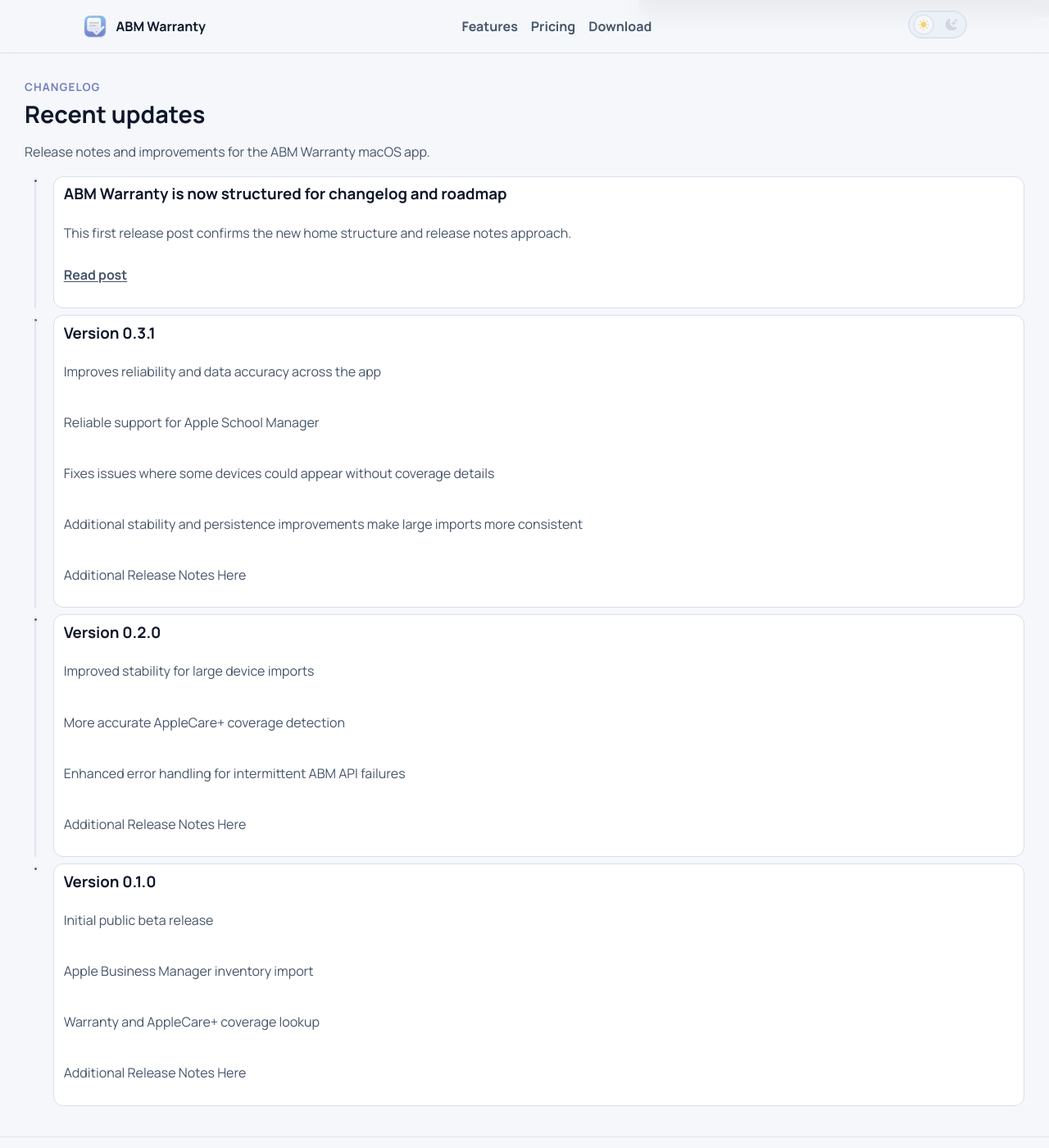
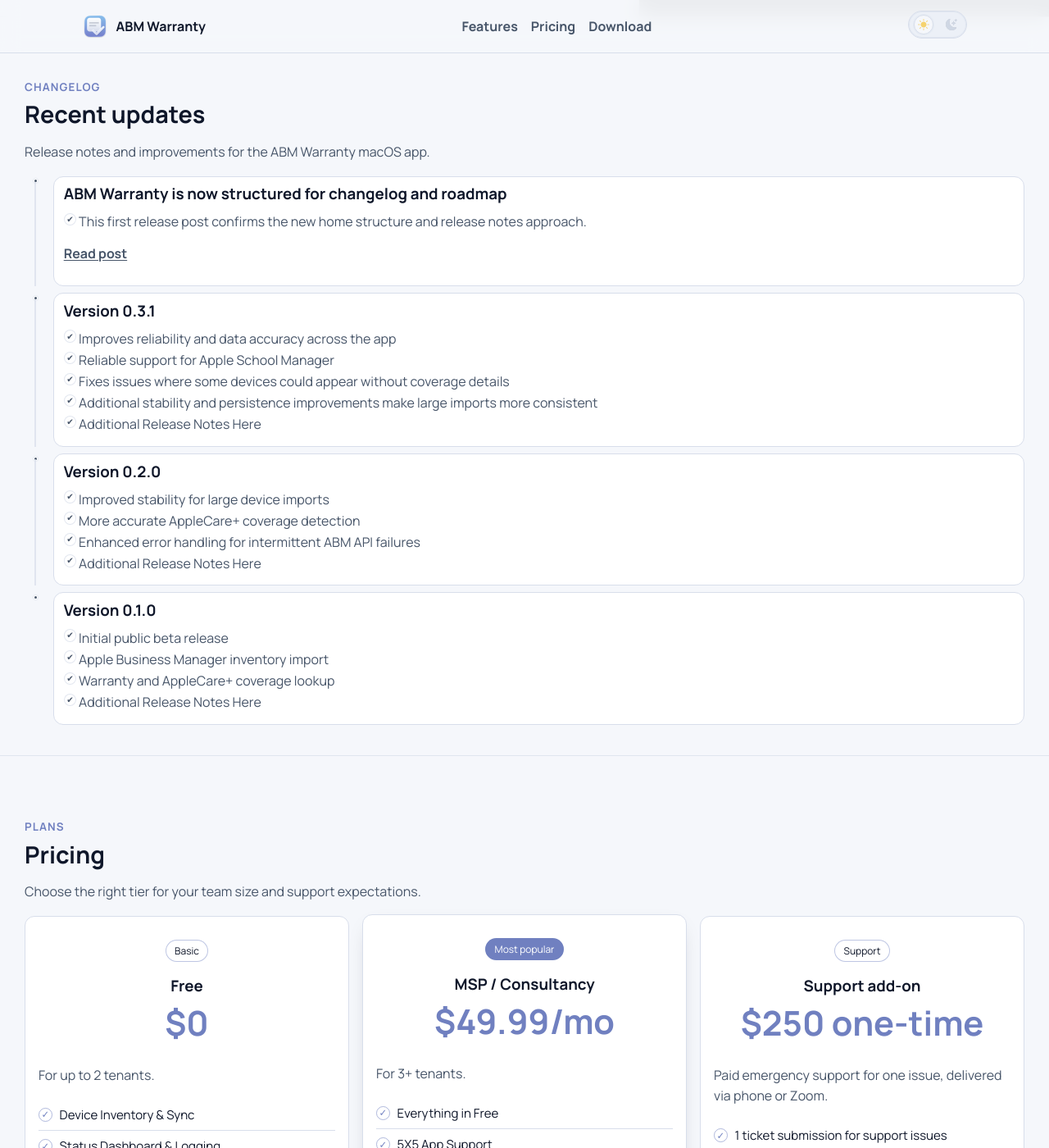
Before and after one commit to jonbrown21/abmwarranty, a Jekyll site: the page built from changelog.md, in a window 1280 px wide and 1400 px high, scrolled down 673 px. Shown: the whole window at 82% size. Built offline with Jekyll 4.4.1, drawn with Linux system fonts in a browser that asks for light colours; grey boxes are pictures that could not be loaded.

Commit message:
feat(changelog): render changelog notes as checkmark bullet lists

```diff
--- a/_includes/sections/changelog.html
+++ b/_includes/sections/changelog.html
@@ -14,7 +14,9 @@
             </div>
           <article class="changelog-card">
             <h3>{{ post.title }}</h3>
-            {{ post.excerpt | markdownify }}
+            <ul class="changelog-list">
+              {{ post.excerpt | markdownify | replace: '<p>', '<li>' | replace: '</p>', '</li>' }}
+            </ul>
             <p class="changelog-link"><a href="{{ post.url | relative_url }}">Read post</a></p>
           </article>
         </div>
@@ -28,11 +30,13 @@
           </div>
           <article class="changelog-card">
             <h3>Version 0.3.1</h3>
-            <p>Improves reliability and data accuracy across the app</p>
-            <p>Reliable support for Apple School Manager</p>
-            <p>Fixes issues where some devices could appear without coverage details</p>
-            <p>Additional stability and persistence improvements make large imports more consistent</p>
-            <p>Additional Release Notes Here</p>
+            <ul class="changelog-list">
+              <li>Improves reliability and data accuracy across the app</li>
+              <li>Reliable support for Apple School Manager</li>
+              <li>Fixes issues where some devices could appear without coverage details</li>
+              <li>Additional stability and persistence improvements make large imports more consistent</li>
+              <li>Additional Release Notes Here</li>
+            </ul>
           </article>
         </div>
 
@@ -42,10 +46,12 @@
           </div>
           <article class="changelog-card">
             <h3>Version 0.2.0</h3>
-            <p>Improved stability for large device imports</p>
-            <p>More accurate AppleCare+ coverage detection</p>
-            <p>Enhanced error handling for intermittent ABM API failures</p>
-            <p>Additional Release Notes Here</p>
+            <ul class="changelog-list">
+              <li>Improved stability for large device imports</li>
+              <li>More accurate AppleCare+ coverage detection</li>
+              <li>Enhanced error handling for intermittent ABM API failures</li>
+              <li>Additional Release Notes Here</li>
+            </ul>
           </article>
         </div>
 
@@ -55,10 +61,12 @@
           </div>
           <article class="changelog-card">
             <h3>Version 0.1.0</h3>
-            <p>Initial public beta release</p>
-            <p>Apple Business Manager inventory import</p>
-            <p>Warranty and AppleCare+ coverage lookup</p>
-            <p>Additional Release Notes Here</p>
+            <ul class="changelog-list">
+              <li>Initial public beta release</li>
+              <li>Apple Business Manager inventory import</li>
+              <li>Warranty and AppleCare+ coverage lookup</li>
+              <li>Additional Release Notes Here</li>
+            </ul>
           </article>
         </div>
       {% endif %}
--- a/assets/css/main.css
+++ b/assets/css/main.css
@@ -543,6 +543,39 @@ html[data-theme='dark'] .theme-icon-light { color: #9ca9c0; opacity: 0.35; }
 
 .changelog-card h3 {
   margin-bottom: 0.2rem;
+}
+
+.changelog-list {
+  margin: 0.05rem 0 0.1rem;
+  padding: 0;
+}
+
+.changelog-list li {
+  position: relative;
+  list-style: none;
+  padding: 0 0 0 1.15rem;
+  margin: 0.18rem 0;
+  line-height: 1.45;
+  color: var(--text-muted);
+}
+
+.changelog-list li::before {
+  content: "✔";
+  position: absolute;
+  left: 0;
+  top: 0.02rem;
+  width: 0.86rem;
+  height: 0.86rem;
+  border-radius: 999px;
+  border: 1px solid color-mix(in srgb, var(--border) 72%, transparent);
+  font-size: 0.64rem;
+  line-height: 0.85rem;
+  text-align: center;
+  color: var(--text-muted);
+  display: inline-flex;
+  align-items: center;
+  justify-content: center;
+  background: var(--surface);
 }
 
 .changelog-link a,
```
